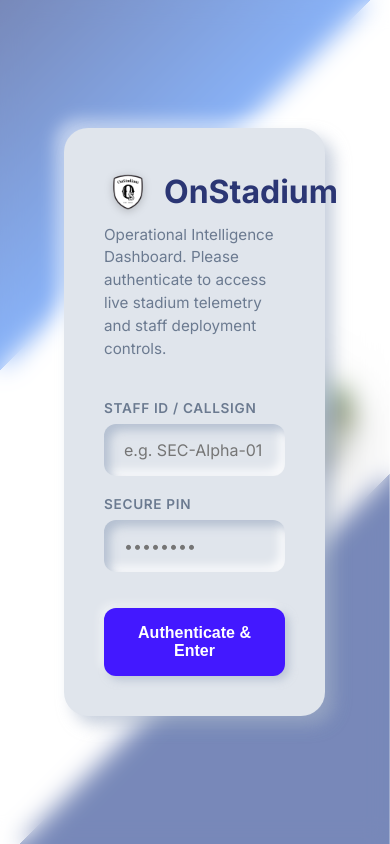
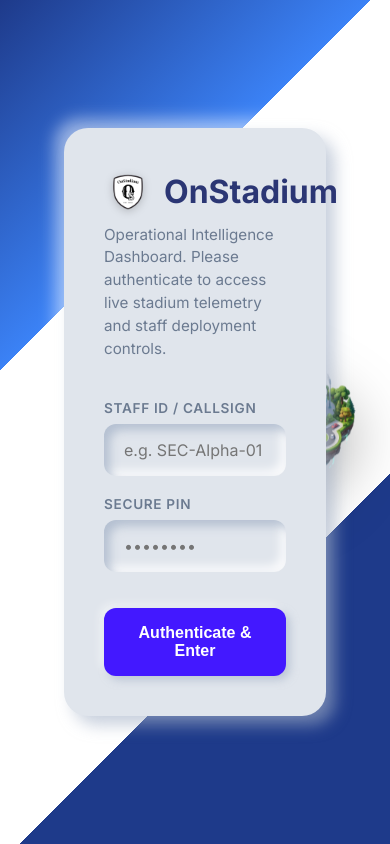
Before and after one commit to OrbIndraneel/prompt_wars4, a React (Vite) app: page / in a window 390 px wide. Built offline with nearby package versions, Linux system fonts and the light colour scheme.

Commit message:
Remove glass blur and shift login panel to the right

```diff
--- a/src/LandingPage.css
+++ b/src/LandingPage.css
@@ -41,24 +41,19 @@
 .landing-overlay {
   position: absolute;
   top: 0;
-  left: 0;
-  width: 50%;
+  left: 8%; /* Shifted to the right */
+  width: 42%; /* Adjusted width */
   height: 100%;
-  background: rgba(255, 255, 255, 0.1);
-  backdrop-filter: blur(12px);
-  -webkit-backdrop-filter: blur(12px);
-  border-right: 1px solid rgba(255, 255, 255, 0.3);
+  background: transparent;
   display: flex;
   flex-direction: column;
   justify-content: center;
   padding: 4rem;
   z-index: 2;
-  box-shadow: 20px 0 40px rgba(0, 0, 0, 0.1);
 }
 
 [data-theme="dark"] .landing-overlay {
-  background: rgba(15, 23, 42, 0.4);
-  border-right: 1px solid rgba(255, 255, 255, 0.1);
+  background: transparent;
 }
 
 .login-card {
@@ -153,10 +148,11 @@
 @media (max-width: 900px) {
   .landing-overlay {
     width: 100%;
-    background: rgba(255, 255, 255, 0.4);
+    left: 0;
+    background: transparent;
   }
 
   [data-theme="dark"] .landing-overlay {
-    background: rgba(15, 23, 42, 0.7);
+    background: transparent;
   }
 }
```
